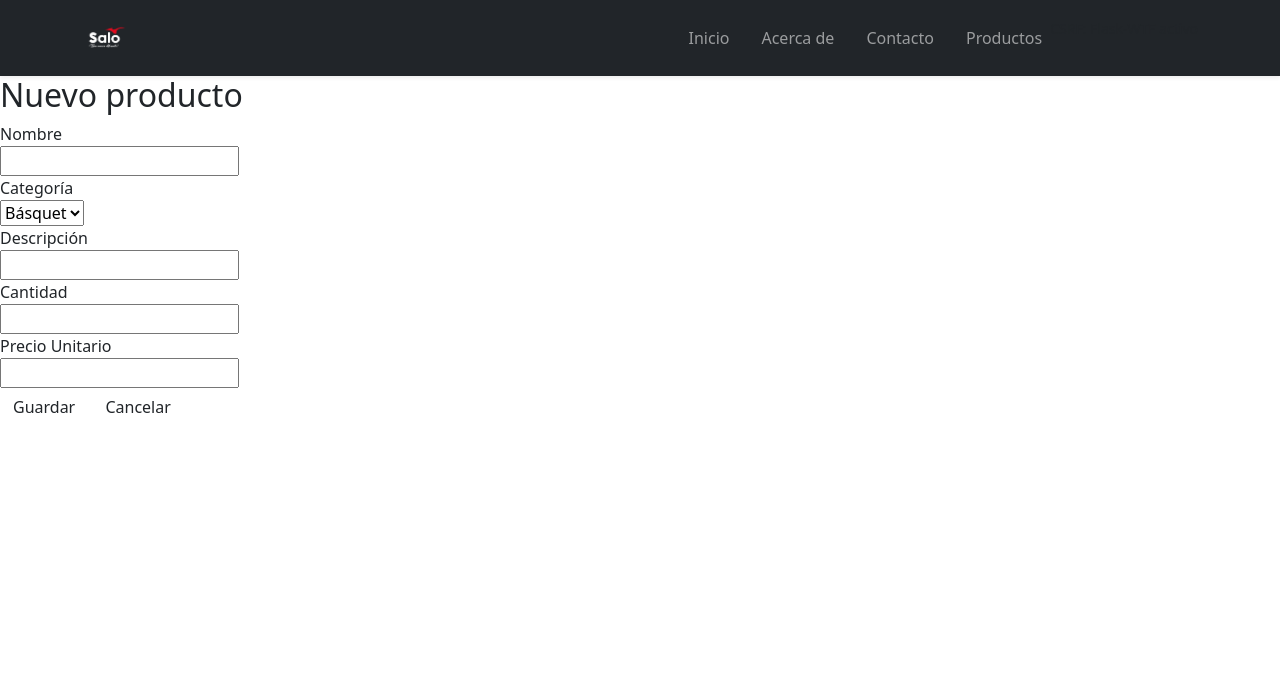
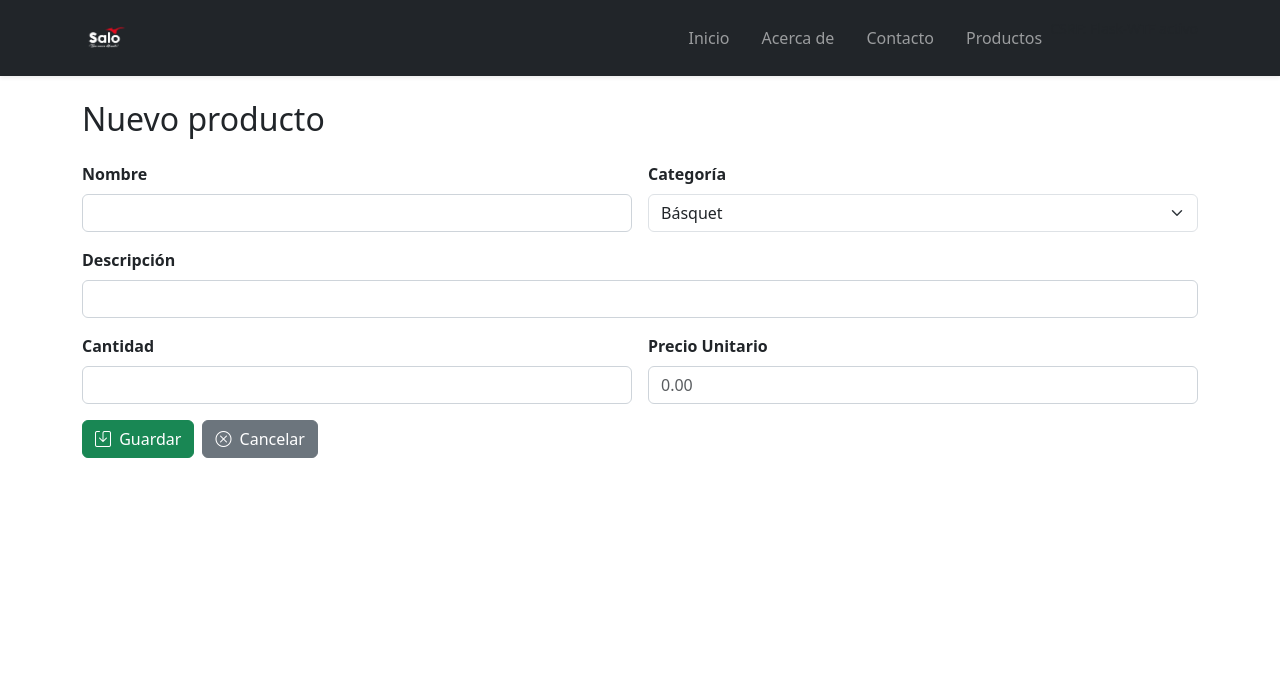
Before and after one commit to Salo90/proyecto, a Flask app: page /productos/nuevo in a window 1280 px wide. Shown: the top 698 px of the page. Run offline with Flask 3, Linux system fonts and the light colour scheme.

Commit message:
Version 4

```diff
--- a/app.py
+++ b/app.py
@@ -1,5 +1,4 @@
 # app.py
-
 from flask import Flask, render_template, request, redirect, url_for, flash
 from flask_wtf import FlaskForm
 from wtforms import StringField, IntegerField, DecimalField, SelectField, SubmitField
@@ -7,6 +6,7 @@ from wtforms.validators import DataRequired, NumberRange
 from flask_sqlalchemy import SQLAlchemy
 from sqlalchemy import event
 from dataclasses import dataclass
+from models import db, Producto  # Ajusta según tu estructura
 
 # === 1. Crear db SIN app ===
 db = SQLAlchemy()
@@ -120,9 +120,18 @@ def contact():
 
 @app.route('/productos')
 def productos_list():
-    productos = Producto.query.order_by(Producto.id.desc()).all()
-    inventario_cache.cargar(productos)
-    return render_template("productos_list.html", productos=productos)
+    # Obtener el término de búsqueda
+    q = request.args.get('q', '').strip()
+
+    # Construir consulta
+    query = Producto.query
+
+    if q:
+        query = query.filter(Producto.nombre.ilike(f'%{q}%'))
+
+    productos = query.all()  # Puedes usar .paginate() si deseas paginación
+
+    return render_template('productos_list.html', productos=productos)
 
 @app.route("/productos/nuevo", methods=["GET", "POST"])
 def productos_new_wtf():
@@ -144,33 +153,7 @@ def productos_new_wtf():
 
     return render_template("formulario.html", form=form, titulo="Nuevo producto")
 
-@app.route("/productos/nuevo-manual", methods=["GET", "POST"])
-def productos_new_manual():
-    if request.method == "POST":
-        nombre = request.form.get("nombre", "").strip()
-        categoria_id = request.form.get("categoria_id", type=int)
-        descripcion = request.form.get("descripcion", "")
-        cantidad = request.form.get("cantidad", type=int, default=0)
-        precio = request.form.get("precio_unitario", type=float, default=0.0)
 
-        if not nombre or not categoria_id:
-            flash("Nombre y categoría son obligatorios.", "error")
-            return redirect(url_for("productos_new_manual"))
-
-        p = Producto(
-            nombre=nombre,
-            categoria_id=categoria_id,
-            descripcion=descripcion,
-            cantidad=cantidad,
-            precio_unitario=precio
-        )
-        db.session.add(p)
-        db.session.commit()
-        flash("Producto creado (captura manual).", "success")
-        return redirect(url_for("productos_list"))
-
-    categorias = Categoria.query.order_by(Categoria.nombre).all()
-    return render_template("productos_manual.html", categorias=categorias)
 
 @app.route("/productos/<int:pid>/editar", methods=["GET", "POST"])
 def productos_edit(pid):
--- a/templates/formulario.html
+++ b/templates/formulario.html
@@ -1,39 +1,88 @@
 {% extends "base.html" %}
+
 {% block title %}Formulario de Producto{% endblock %}
+
 {% block content %}
-<h2>{{ titulo }}</h2>
+<div class="container mt-4">
+  <h2 class="mb-4">{{ titulo }}</h2>
+
   <form method="POST">
     {{ form.hidden_tag() }}
-  <div class="grid two">
-    <div class="form-row">
-      {{ form.nombre.label }}<br>
-      {{ form.nombre(class_="input") }}
-      {% for e in form.nombre.errors %}<div class="small" style="color:#ff9a9a">{{ e }}</div>{% endfor %}
+
+    <!-- Grid de dos columnas -->
+    <div class="row g-3 mb-3">
+      <!-- Nombre -->
+      <div class="col-md-6">
+        {{ form.nombre.label(class="form-label fw-bold") }}
+        {{ form.nombre(class="form-control" + (" is-invalid" if form.nombre.errors else "")) }}
+        {% if form.nombre.errors %}
+          <div class="invalid-feedback">
+            {% for error in form.nombre.errors %}{{ error }}{% endfor %}
           </div>
-    <div class="form-row">
-      {{ form.categoria_id.label }}<br>
-      {{ form.categoria_id(class_="input") }}
-      {% for e in form.categoria_id.errors %}<div class="small" style="color:#ff9a9a">{{ e }}</div>{% endfor %}
+        {% endif %}
+      </div>
+
+      <!-- Categoría -->
+      <div class="col-md-6">
+        {{ form.categoria_id.label(class="form-label fw-bold") }}
+        {{ form.categoria_id(class="form-select" + (" is-invalid" if form.categoria_id.errors else "")) }}
+        {% if form.categoria_id.errors %}
+          <div class="invalid-feedback">
+            {% for error in form.categoria_id.errors %}{{ error }}{% endfor %}
+          </div>
+        {% endif %}
       </div>
     </div>
-  <div class="form-row">
-    {{ form.descripcion.label }}<br>
-    {{ form.descripcion(class_="input") }}
-    {% for e in form.descripcion.errors %}<div class="small" style="color:#ff9a9a">{{ e }}</div>{% endfor %}
+
+    <!-- Descripción (ancho completo) -->
+    <div class="mb-3">
+      {{ form.descripcion.label(class="form-label fw-bold") }}
+      {{ form.descripcion(class="form-control" + (" is-invalid" if form.descripcion.errors else ""), rows="3") }}
+      {% if form.descripcion.errors %}
+        <div class="invalid-feedback d-block">
+          {% for error in form.descripcion.errors %}{{ error }}{% endfor %}
         </div>
-  <div class="grid two">
-    <div class="form-row">
-      {{ form.cantidad.label }}<br>
-      {{ form.cantidad(class_="input") }}
-      {% for e in form.cantidad.errors %}<div class="small" style="color:#ff9a9a">{{ e }}</div>{% endfor %}
+      {% endif %}
     </div>
-    <div class="form-row">
-      {{ form.precio_unitario.label }}<br>
-      {{ form.precio_unitario(class_="input") }}
-      {% for e in form.precio_unitario.errors %}<div class="small" style="color:#ff9a9a">{{ e }}</div>{% endfor %}
+
+    <!-- Cantidad y Precio -->
+    <div class="row g-3 mb-3">
+      <div class="col-md-6">
+        {{ form.cantidad.label(class="form-label fw-bold") }}
+        {{ form.cantidad(class="form-control" + (" is-invalid" if form.cantidad.errors else "")) }}
+        {% if form.cantidad.errors %}
+          <div class="invalid-feedback">
+            {% for error in form.cantidad.errors %}{{ error }}{% endfor %}
+          </div>
+        {% endif %}
+      </div>
+
+      <div class="col-md-6">
+        {{ form.precio_unitario.label(class="form-label fw-bold") }}
+        {{ form.precio_unitario(class="form-control" + (" is-invalid" if form.precio_unitario.errors else ""), placeholder="0.00") }}
+        {% if form.precio_unitario.errors %}
+          <div class="invalid-feedback">
+            {% for error in form.precio_unitario.errors %}{{ error }}{% endfor %}
+          </div>
+        {% endif %}
       </div>
     </div>
-  <button class="btn" type="submit">Guardar</button>
-  <a class="btn secondary" href="{{ url_for('productos_list') }}">Cancelar</a>
+
+    <!-- Botones -->
+    <div class="d-flex gap-2">
+      <button type="submit" class="btn btn-success">
+        <i class="bi bi-save me-1"></i> Guardar
+      </button>
+      <a href="{{ url_for('productos_list') }}" class="btn btn-secondary">
+        <i class="bi bi-x-circle me-1"></i> Cancelar
+      </a>
+    </div>
   </form>
+</div>
+
+<!-- Recomendación: Asegúrate de que base.html incluya Bootstrap 5.3.7 y Bootstrap Icons -->
+<!--
+<link href="https://cdn.jsdelivr.net/npm/bootstrap@5.3.3/dist/css/bootstrap.min.css" rel="stylesheet">
+<link href="https://cdn.jsdelivr.net/npm/bootstrap-icons@1.11.0/font/bootstrap-icons.css" rel="stylesheet">
+-->
 {% endblock %}
```
Also changed, not shown: models.py (added, +17 -0 lines), templates/productos_list.html (+81 -11 lines), templates/productos_manual.html (deleted, +0 -37 lines), instance/inventario.db. Lines whose indentation alone changed are shown as unchanged.
